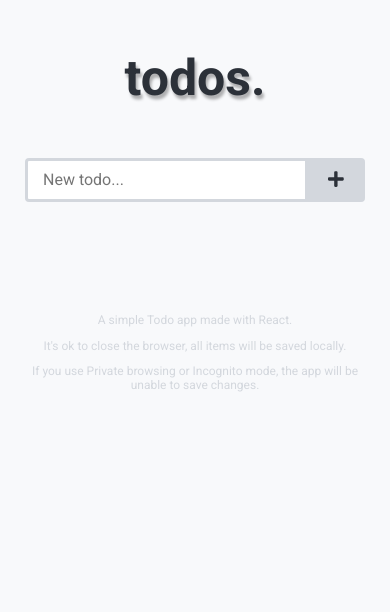
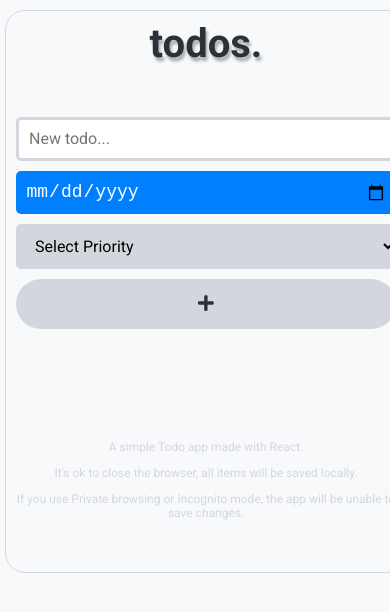
Before and after one commit to stanley-agwu/react-to-do-apps, a React (Create React App) app in the folder custimy-react-todo/: page / in a window 390 px wide. Shown: the top 612 px of the page. Built offline with nearby package versions, Linux system fonts and the light colour scheme.

Commit message:
Added order of priority to task, added due date of tasks, added functionality to strike-through tasks with expired due date and made app mobile responsive

```diff
--- a/custimy-react-todo/src/components/AddItem.jsx
+++ b/custimy-react-todo/src/components/AddItem.jsx
@@ -6,16 +6,17 @@ import { faPlus } from '@fortawesome/free-solid-svg-icons';
 
 const StyledAddItem = styled.form`
   display: flex;
+  flex-direction: column;
+  justify-content: flex-start;
   margin-bottom: 40px;
 
   button {
-    margin: 0;
     flex-basis: 0;
     flex-grow: 1;
-    padding: 10px 15px;
+    padding: 15px;
     background: ${({ theme }) => theme.lightGrey};
     border: 0;
-    border-radius: 0 4px 4px 0;
+    border-radius: 30px;
     cursor: pointer;
     outline: none;
     transition: 0.5s;
@@ -26,16 +27,17 @@ const StyledAddItem = styled.form`
     }
   }
 
-  input {
+  input[type="text"] {
+    margin: 10px 0;
     transition: 0.5s;
     margin: 0;
     flex-basis: 0;
     flex-grow: 9;
-    padding: 10px 15px;
+    padding: 10px;
     font-size: 16px;
     outline: none;
     border: 3px solid ${({ theme }) => theme.lightGrey};
-    border-radius: 4px 0 0 4px;
+    border-radius: 5px;
 
     &:focus {
       border: 3px solid ${({ theme }) => theme.darkerGrey};
@@ -45,28 +47,115 @@ const StyledAddItem = styled.form`
       }
     }
   }
+
+  div {
+    display: flex;
+    align-items: center;
+    margin: 10px 0;
+    box-sizing: border-box;
+
+    @media (max-width: 786px) {
+        flex-direction: column;
+      }
+
+    input[type="date"] {
+      width: 45%;
+      background-color: ${({ theme }) => theme.blue};
+      padding: 10px;
+      font-family: "Roboto Mono",monospace;
+      color: ${({ theme }) => theme.white};
+      font-size: 18px;
+      border: none;
+      outline: none;
+      border-radius: 5px;
+      cursor: pointer;
+
+      @media (max-width: 786px) {
+        width: 95%;
+        margin-bottom: 10px;
+      }
+    }
+    ::-webkit-calendar-picker-indicator{
+      background-color: ${({ theme }) => theme.white};
+      padding: 5px;
+      cursor: pointer;
+      border-radius: 3px;
+    }
+    select {
+      box-sizing: border-box;
+      width: 50%;
+      padding: 0 15px;
+      height: 45px;
+      margin-left: auto;
+      border-radius: 5px;
+      border: none;
+      background: ${({ theme }) => theme.lightGrey};
+      cursor: pointer;
+
+      @media (max-width: 786px) {
+        width: 100%;
+      }
+    }
+  }
 `;
 
 const AddItem = ({ addItem }) => {
-  const [value, setValue] = useState('');
+  const [todoText, setTodoText] = useState('');
+  const [dueDate, setDueDate] = useState('')
+  const [priority, setPriority] = useState('')
+
+  const displayPriority = () => {
+    const priorities = [
+      {type: 'URGENT', id: 1},
+      {type: 'IMPORTANT', id: 2},
+      {type: 'SECONDARY', id: 3},
+      {type: 'PRIMARY', id: 4}
+    ]
+    return priorities.map(item => (
+      <option key={item.id} value={item.type}>{item.type}</option>
+      )
+    )
+  }
 
   return (
     <StyledAddItem
       onSubmit={(event) => {
         event.preventDefault();
-        addItem(value);
-        setValue('');
+        addItem(todoText, dueDate, priority);
+        setTodoText('');
+        setDueDate('');
+        setPriority('');
       }}
     >
       <input
         type="text"
-        value={value}
+        value={todoText}
         onChange={(event) => {
-          setValue(event.target.value);
+          setTodoText(event.target.value);
         }}
         placeholder="New todo..."
         required
       />
+
+      <div>
+        <input
+          type="date"
+          value={dueDate}
+          onChange={(event) => {
+            setDueDate(event.target.value);
+          }}
+          required
+        />
+        <select
+          value={priority}
+          required
+          onChange={(event) => {
+            setPriority(event.target.value);
+          }}>
+          <option value="">Select Priority</option>
+          {displayPriority()}
+        </select>
+      </div>
       <button type="submit">
         <FontAwesomeIcon className="fa-plus" icon={faPlus} />
       </button>
@@ -75,7 +164,7 @@ const AddItem = ({ addItem }) => {
 };
 
 AddItem.propTypes = {
-  addItem: PropTypes.func.isRequired,
+  addItem: PropTypes.func.isRequired
 };
 
 export default AddItem;
--- a/custimy-react-todo/src/components/Todo.jsx
+++ b/custimy-react-todo/src/components/Todo.jsx
@@ -5,17 +5,17 @@ import TodoItem from './TodoItem';
 import AddItem from './AddItem';
 
 const StyledTodo = styled.div`
-  width: 100%;
-  max-width: 550px;
+  height: auto;
+  max-width: 750px;
   margin: 0 auto;
-  padding: 0 20px;
-  box-sizing: border-box;
+  padding: 0 10px;
   display: flex;
   flex-direction: column;
-  margin-top: 40px;
+  border: 1px solid ${({ theme }) => theme.lightGrey};
+  border-radius: 20px;
 
   h1 {
-    font-size: 50px;
+    font-size: 40px;
     color: ${({ theme }) => theme.darkestGrey};
     text-align: center;
     padding: 10px;
@@ -23,29 +23,32 @@ const StyledTodo = styled.div`
     margin-top: 0;
     margin-bottom: 40px;
   }
+
+  @media (max-width: 767px) {
+    width: 100%;
+    min-width: 230px;
+  }
 `;
 
 const StyledTodoList = styled.div`
   display: flex;
   flex-direction: column;
-  justify-content: space-between;
+  justify-content: center;
   margin-bottom: 40px;
-
-  ul {
-    list-style-type: none;
-    margin: 0;
-    padding: 0;
-  }
 `;
 
 const StyledFooter = styled.div`
-  margin-bottom: 40px;
-  margin-top: 20px;
+  margin: 20px 0 40px;
   text-align: center;
 
   p {
     font-size: 12px;
     color: ${({ theme }) => theme.lightGrey};
+  }
+
+  @media (max-width: 767px) {
+    width: 100%;
+    min-width: 230px;
   }
 `;
 
@@ -92,9 +95,9 @@ const Todo = () => {
     }
   }, [todoItems]);
 
-  const addItem = (item) => {
+  const addItem = (todoText, dueDate, priority) => {
     const todos = todoItems;
-    todos.push({ todo: item, date: new Date().getTime() });
+    todos.push({ todo: todoText, dueDate, priority, date: new Date().getTime() });
     setTodoItems([...todos]);
   };
 
@@ -117,7 +120,7 @@ const Todo = () => {
       <StyledTodoList>
         <ul>
           {todoItems
-            .sort((a, b) => b.date - a.date)
+            .sort((a, b) => (b.date - a.date))
             .map((item) => (
               <TodoItem
                 item={item}
--- a/custimy-react-todo/src/components/TodoItem.jsx
+++ b/custimy-react-todo/src/components/TodoItem.jsx
@@ -4,10 +4,11 @@ import debounce from 'lodash.debounce';
 import styled from 'styled-components/macro';
 import { FontAwesomeIcon } from '@fortawesome/react-fontawesome';
 import { faCircle, faCheckCircle } from '@fortawesome/free-regular-svg-icons';
+import { faExclamation } from '@fortawesome/free-solid-svg-icons';
 
 const StyledTodoItem = styled.li`
+  display: flex;
   padding: 15px 0;
-  list-style: none;
 
   button {
     background: ${({ theme }) => theme.lightGrey};
@@ -51,11 +52,12 @@ const StyledTodoItem = styled.li`
     border: none;
     outline: none;
     background: ${({ theme }) => theme.backgroundColor};
+    text-decoration: ${({ expiredTodoStyle }) => expiredTodoStyle >= 0 ? 'none' : 'line-through'};;
   }
 
-  div {
+  .main {
     display: flex;
-    flex-direction: row;
+    width: 60%;
     border-bottom: 2px solid ${({ theme }) => theme.lightGrey};
 
     &:hover {
@@ -72,6 +74,60 @@ const StyledTodoItem = styled.li`
         transition: 0.3s;
       }
     }
+
+    @media (max-width: 767px) {
+      width: 100%;
+    }
+  }
+  .features {
+    width: 40%;
+    display: flex;
+
+    @media (max-width: 767px) {
+      width: 100%;
+      margin-top: 10px;
+      justify-content: flex-end;
+    }
+  }
+  .fa-exclamation {
+    display: ${({ item }) => item.priority === 'URGENT' ? 'inline' : 'none'};
+    font-size: 24px;
+    font-weight: 600;
+    color: ${({ theme }) => theme.normalRed};
+    cursor: pointer;
+  }
+
+  .due-date {
+    display: flex;
+    font-size: 12px;
+    margin: 0 10px;
+    width: fit-content;
+    padding: 15px;
+    border-radius: 15px;
+    background-color: ${({ theme }) => theme.OtherRed};
+    align-items: center;
+    justify-content: center;
+  }
+  .priority {
+    display: flex;
+    font-size: 12px;
+    margin: 0 10px;
+    width: fit-content;
+    border-radius: 15px;
+    padding: 15px;
+    background-color: ${({ item, theme }) => {
+      if (item.priority === 'URGENT') return theme.lightRed
+      if (item.priority === 'IMPORTANT') return theme.green
+      if (item.priority === 'SECONDARY') return theme.blue
+      if (item.priority === 'PRIMARY') return theme.lightBlue
+      return null
+    }};
+    align-items: center;
+    justify-content: center;
+  }
+
+  @media (max-width: 767px) {
+    flex-direction: column;
   }
 `;
 
@@ -91,9 +147,18 @@ const TodoItem = ({ deleteItem, item, editItem }) => {
     }
   }, [item, value]);
 
+  const daysDiff = (date) => {
+    const today = new Date()
+    const selectedDate = new Date(date)
+    const millsecondPerDay = 1000 * 60 * 60 * 24;
+    return Math.ceil((selectedDate.getTime() - today.getTime()) / millsecondPerDay)
+  }
+
+  const expiredTodoStyle = daysDiff(item.dueDate)
+
   return (
-    <StyledTodoItem>
-      <div>
+    <StyledTodoItem item={item} expiredTodoStyle={expiredTodoStyle}>
+      <div className="main">
         <button type="button" onClick={() => deleteItem(item)}>
           <FontAwesomeIcon className="fa-circle" icon={faCircle} />
           <FontAwesomeIcon className="fa-check-circle" icon={faCheckCircle} />
@@ -106,6 +171,13 @@ const TodoItem = ({ deleteItem, item, editItem }) => {
           }}
         />
       </div>
+      <div className="features">
+        <span className="due-date">{item.dueDate.split('-').reverse().join('/')}</span>
+        <span className="priority">{item.priority}</span>
+        <FontAwesomeIcon className="fa-exclamation tooltip" icon={faExclamation}>
+          <span className="tooltiptext">ASAP.</span>
+        </FontAwesomeIcon>
+      </div>
     </StyledTodoItem>
   );
 };
@@ -116,6 +188,8 @@ TodoItem.propTypes = {
   item: PropTypes.shape({
     identifierKey: PropTypes.string,
     todo: PropTypes.string,
+    dueDate: PropTypes.string,
+    priority: PropTypes.string
   }).isRequired,
 };
 
```
